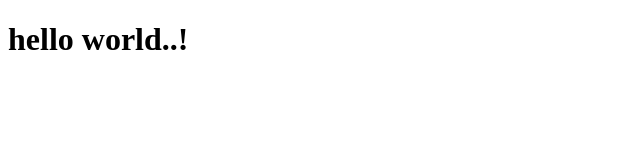
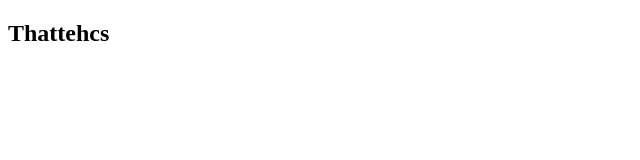
Before and after one commit to thechs/Curso, a plain HTML site: page index.html in a window 1280 px wide. Shown: the whole page, without its empty margins (0-640 px from the left). Drawn offline with Linux system fonts and the light colour scheme.

Commit message:
Agregue un container con un h2

```diff
--- a/index.html
+++ b/index.html
@@ -3,9 +3,11 @@
 <head>
     <meta charset="UTF-8">
     <meta name="viewport" content="width=device-width, initial-scale=1.0">
-    <title>Git</title>
+    <title>Git  and Github</title>
 </head>
 <body>
-    <h1>hello world..!</h1>
+    <div class="container">
+        <h2>Thattehcs</h2>
+    </div>
 </body>
 </html>
```
